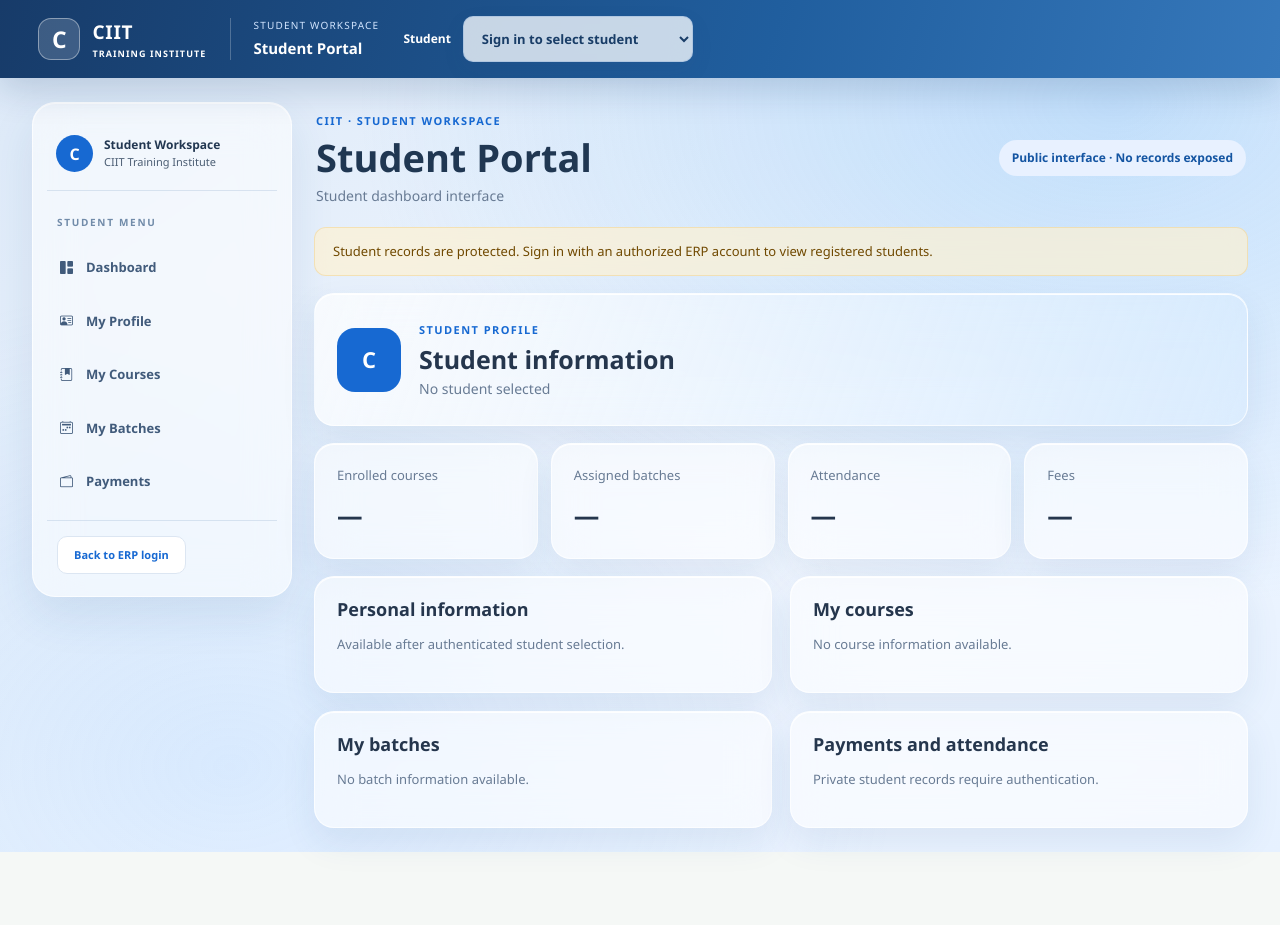
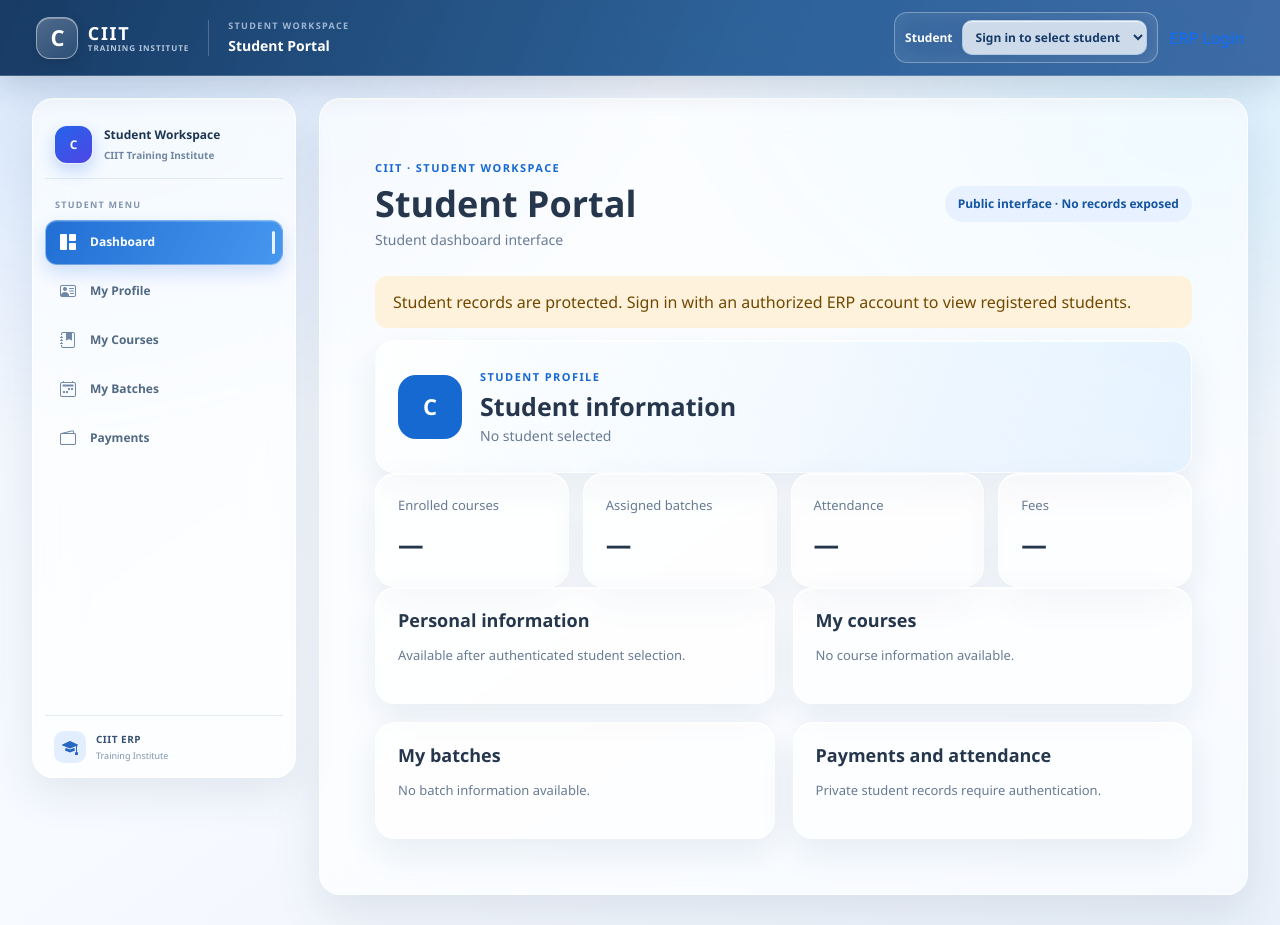
Before and after one commit to jafarkhandu/CIITERP-React, a React (Vite) app: page /student-preview in a window 1280 px wide. Before the commit the page ends 852 px from the top, so only its background shows below. Built offline with nearby package versions, Linux system fonts and the light colour scheme.

Commit message:
fix: reuse existing ERP layout and navigation classes for public student portal

```diff
--- a/src/features/student/StudentPortalPreview.tsx
+++ b/src/features/student/StudentPortalPreview.tsx
@@ -1,4 +1,6 @@
 import { Link } from 'react-router-dom';
+import { useState } from 'react';
+import '@/layouts/MainLayout.css';
 import './StudentPortal.css';
 
 const sections = [
@@ -10,28 +12,30 @@ const sections = [
 ];
 
 export default function StudentPortalPreview() {
+  const [activeSection, setActiveSection] = useState('student-overview');
   return (
-    <div className="sp-demo-shell">
-      <header className="sp-demo-topbar">
-        <div className="sp-demo-brand"><span className="sp-demo-logo">C</span><span><strong>CIIT</strong><small>TRAINING INSTITUTE</small></span></div>
-        <span className="sp-demo-workspace">STUDENT WORKSPACE <strong>Student Portal</strong></span>
-        <div className="sp-demo-actions">
-          <label htmlFor="student-public-selector" style={{ color: '#fff' }}>Student</label>
-          <select id="student-public-selector" disabled aria-label="Student selection requires authentication">
-            <option>Sign in to select student</option>
-          </select>
+    <div className="cmp-main-layout ciit-app-shell ciit-student-public-shell">
+      <header className="ciit-topbar">
+        <div className="ciit-topbar-left">
+          <Link className="ciit-shell-brand" to="/login" aria-label="CIIT ERP login"><span className="ciit-brand-mark">C</span><span className="ciit-brand-copy"><strong>CIIT</strong><small>TRAINING INSTITUTE</small></span></Link>
+          <div className="ciit-topbar-divider" aria-hidden="true" />
+          <div className="ciit-topbar-heading"><span>STUDENT WORKSPACE</span><strong>Student Portal</strong></div>
+        </div>
+        <div className="ciit-topbar-actions">
+          <label className="ciit-portal-topbar-picker"><span>Student</span><select disabled aria-label="Student selection requires login"><option>Sign in to select student</option></select></label>
+          <Link className="ciit-public-login-link" to="/login">ERP Login</Link>
         </div>
       </header>
-      <div className="sp-demo-layout">
-        <aside className="sp-demo-sidebar" aria-label="Student navigation">
-          <div className="sp-demo-side-profile"><span className="sp-demo-user-avatar">C</span><span><strong>Student Workspace</strong><small>CIIT Training Institute</small></span></div>
-          <span className="sp-demo-side-label">STUDENT MENU</span>
-          <nav aria-label="Student sections">
-            {sections.map(section => <a key={section.id} href={'#' + section.id}><i className={'bi ' + section.icon} aria-hidden="true" />{section.title}</a>)}
-          </nav>
-          <div className="sp-demo-sidebar-footer"><Link className="sp-preview-link" to="/login">Back to ERP login</Link></div>
+      <div className="ciit-shell-main">
+        <aside className="ciit-shell-sidebar" aria-label="Student navigation">
+          <div className="ciit-sidebar-user"><span className="ciit-sidebar-avatar">C</span><div className="ciit-sidebar-user-copy"><strong>Student Workspace</strong><small>CIIT Training Institute</small></div></div>
+          <div className="ciit-sidebar-section-label">STUDENT MENU</div>
+          <nav className="ciit-sidebar-nav" aria-label="Student sections"><ul className="ciit-sidebar-list">
+            {sections.map(section => <li key={section.id}><a href={'#' + section.id} className={activeSection === section.id ? 'active-link' : ''} onClick={() => setActiveSection(section.id)}><i className={'bi ' + section.icon} aria-hidden="true" /><span className="ciit-menu-label">{section.title}</span><span className="ciit-menu-active-mark" aria-hidden="true" /></a></li>)}
+          </ul></nav>
+          <div className="ciit-sidebar-footer"><span className="ciit-sidebar-footer-mark"><i className="bi bi-mortarboard-fill" aria-hidden="true" /></span><span><strong>CIIT ERP</strong><small>Training Institute</small></span></div>
         </aside>
-        <main className="ciit-student-portal sp-public-preview">
+        <main className="ciit-workspace"><div className="ciit-content"><div className="ciit-page-transition"><div className="ciit-student-portal ciit-student-public-content">
           <header id="student-overview" className="sp-heading">
             <div><span className="sp-eyebrow">CIIT · STUDENT WORKSPACE</span><h1>Student Portal</h1><p>Student dashboard interface</p></div>
             <span className="sp-preview">Public interface · No records exposed</span>
@@ -50,7 +54,7 @@ export default function StudentPortalPreview() {
             <section id="student-batch" className="sp-panel"><h2>My batches</h2><p className="sp-muted">No batch information available.</p></section>
             <section id="student-payments" className="sp-panel"><h2>Payments and attendance</h2><p className="sp-muted">Private student records require authentication.</p></section>
           </div>
-        </main>
+        </div></div></div></main>
       </div>
     </div>
   );
```
